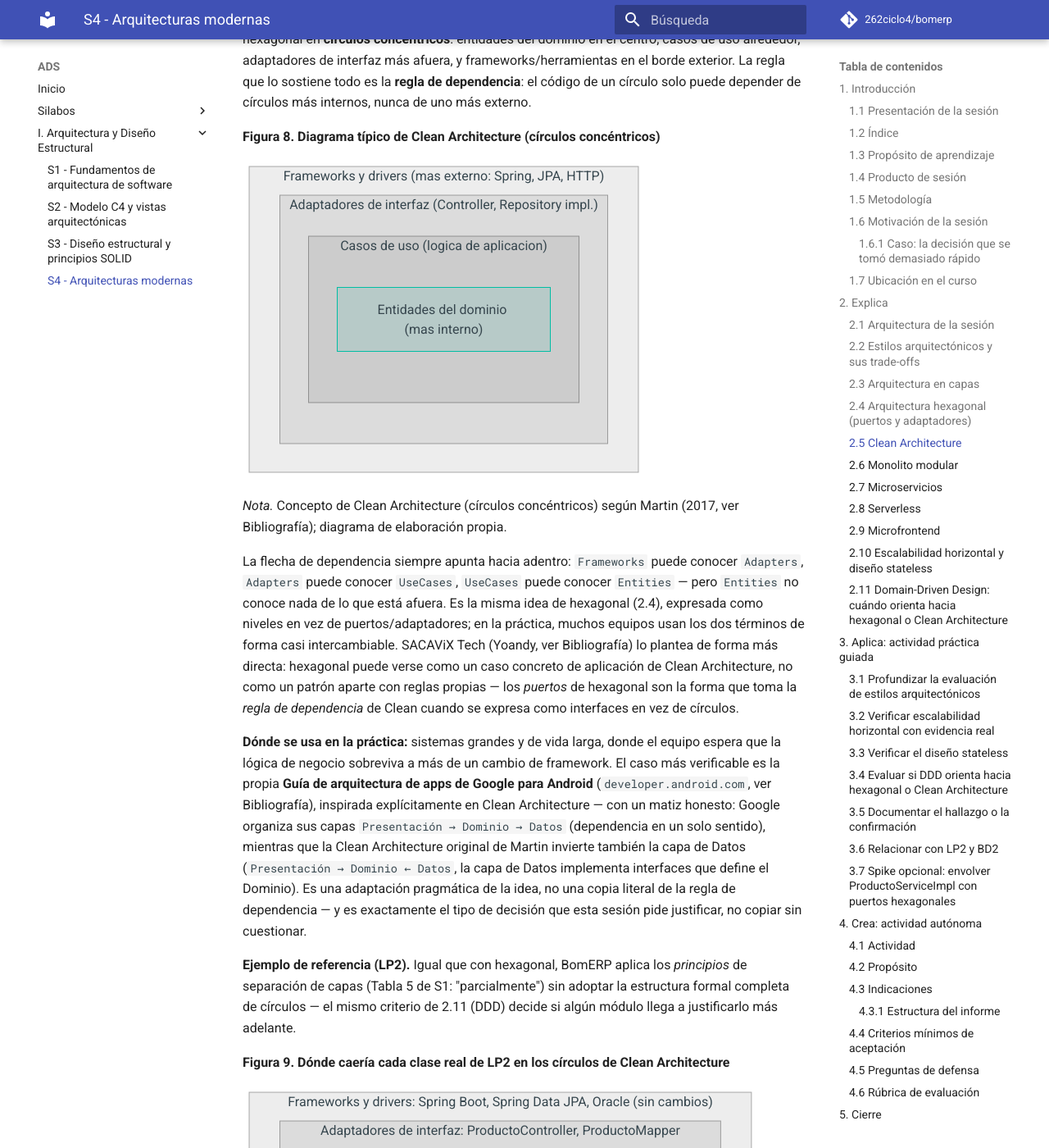
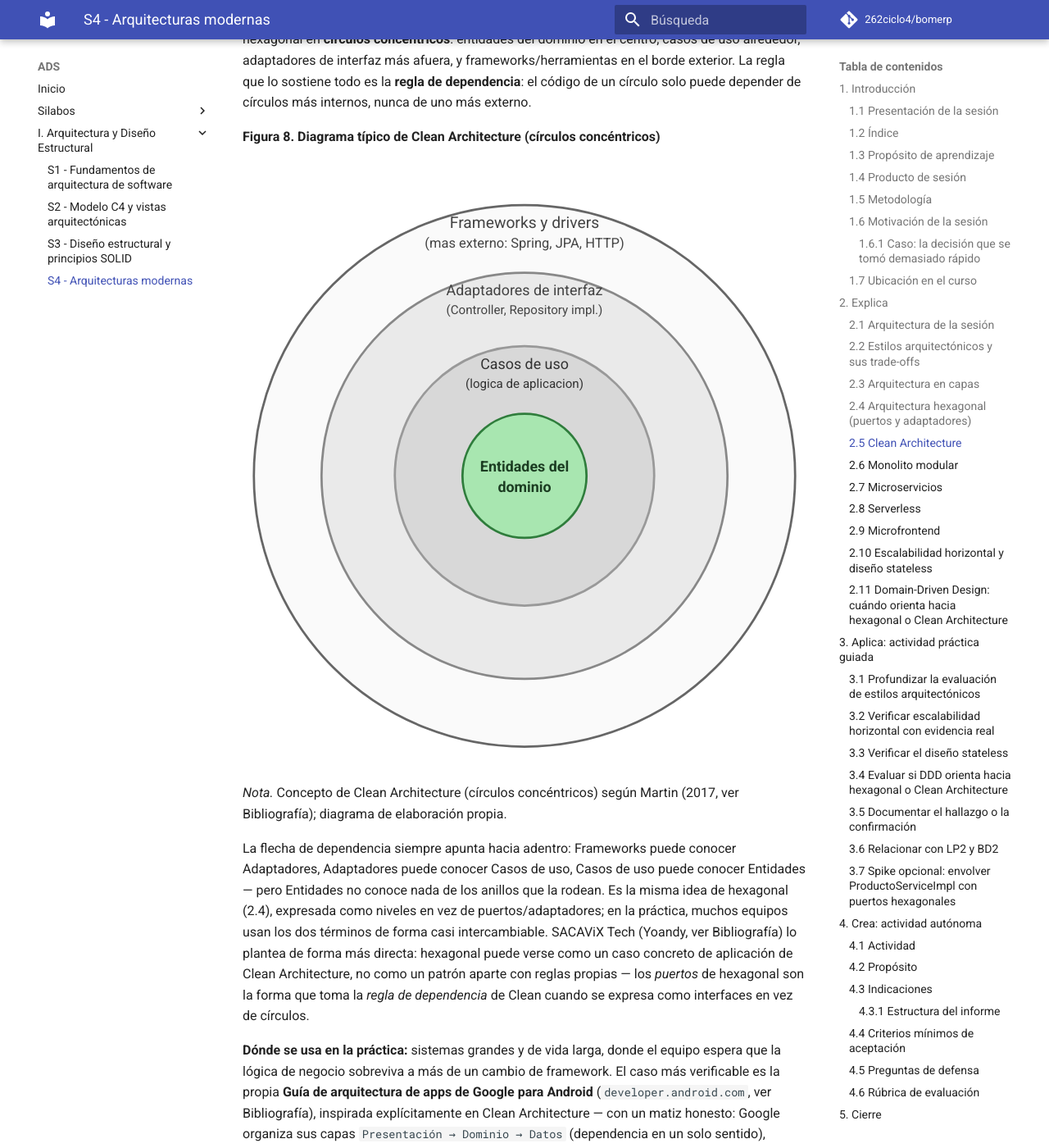
Before and after one commit to 262ciclo4/bomerp, an MkDocs documentation site: the page built from docs/ads/sesiones/S04_Arquitecturas_Modernas.md, in a window 1280 px wide and 1400 px high, scrolled down 12661 px. Shown: the whole window at 82% size. Built offline with MkDocs 1.6.1 and Material for MkDocs 9.7.7, drawn with Linux system fonts in a browser that asks for light colours; comment, search, counter and statistics services are not loaded.

Commit message:
Sesion 4

````diff
--- a/docs/ads/sesiones/S04_Arquitecturas_Modernas.md
+++ b/docs/ads/sesiones/S04_Arquitecturas_Modernas.md
@@ -301,20 +301,24 @@ Martin (2017, ver Bibliografía) abre el libro que le da nombre a este estilo co
 
 **Figura 8. Diagrama típico de Clean Architecture (círculos concéntricos)**
 
-```mermaid
-flowchart TB
-    subgraph Frameworks["Frameworks y drivers (mas externo: Spring, JPA, HTTP)"]
-        subgraph Adapters["Adaptadores de interfaz (Controller, Repository impl.)"]
-            subgraph UseCases["Casos de uso (logica de aplicacion)"]
-                Entities["Entidades del dominio (mas interno)"]
-            end
-        end
-    end
-```
+<svg viewBox="0 0 500 540" xmlns="http://www.w3.org/2000/svg" style="max-width:100%;height:auto;display:block;margin:0 auto;font-family:inherit;">
+<circle cx="250" cy="280" r="240" fill="#fafafa" stroke="#666" stroke-width="2"/>
+<circle cx="250" cy="280" r="180" fill="#eaeaea" stroke="#888" stroke-width="2"/>
+<circle cx="250" cy="280" r="115" fill="#d8d8d8" stroke="#999" stroke-width="2"/>
+<circle cx="250" cy="280" r="55" fill="#a8e6b0" stroke="#2f7d3c" stroke-width="2"/>
+<text x="250" y="60" text-anchor="middle" font-size="14" fill="#444">Frameworks y drivers</text>
+<text x="250" y="78" text-anchor="middle" font-size="12" fill="#444">(mas externo: Spring, JPA, HTTP)</text>
+<text x="250" y="120" text-anchor="middle" font-size="13" fill="#444">Adaptadores de interfaz</text>
+<text x="250" y="137" text-anchor="middle" font-size="11" fill="#444">(Controller, Repository impl.)</text>
+<text x="250" y="185" text-anchor="middle" font-size="13" fill="#333">Casos de uso</text>
+<text x="250" y="202" text-anchor="middle" font-size="11" fill="#333">(logica de aplicacion)</text>
+<text x="250" y="276" text-anchor="middle" font-size="13" font-weight="bold" fill="#1c3d22">Entidades del</text>
+<text x="250" y="294" text-anchor="middle" font-size="13" font-weight="bold" fill="#1c3d22">dominio</text>
+</svg>
 
 *Nota.* Concepto de Clean Architecture (círculos concéntricos) según Martin (2017, ver Bibliografía); diagrama de elaboración propia.
 
-La flecha de dependencia siempre apunta hacia adentro: `Frameworks` puede conocer `Adapters`, `Adapters` puede conocer `UseCases`, `UseCases` puede conocer `Entities` — pero `Entities` no conoce nada de lo que está afuera. Es la misma idea de hexagonal (2.4), expresada como niveles en vez de puertos/adaptadores; en la práctica, muchos equipos usan los dos términos de forma casi intercambiable. SACAViX Tech (Yoandy, ver Bibliografía) lo plantea de forma más directa: hexagonal puede verse como un caso concreto de aplicación de Clean Architecture, no como un patrón aparte con reglas propias — los *puertos* de hexagonal son la forma que toma la *regla de dependencia* de Clean cuando se expresa como interfaces en vez de círculos.
+La flecha de dependencia siempre apunta hacia adentro: Frameworks puede conocer Adaptadores, Adaptadores puede conocer Casos de uso, Casos de uso puede conocer Entidades — pero Entidades no conoce nada de los anillos que la rodean. Es la misma idea de hexagonal (2.4), expresada como niveles en vez de puertos/adaptadores; en la práctica, muchos equipos usan los dos términos de forma casi intercambiable. SACAViX Tech (Yoandy, ver Bibliografía) lo plantea de forma más directa: hexagonal puede verse como un caso concreto de aplicación de Clean Architecture, no como un patrón aparte con reglas propias — los *puertos* de hexagonal son la forma que toma la *regla de dependencia* de Clean cuando se expresa como interfaces en vez de círculos.
 
 **Dónde se usa en la práctica:** sistemas grandes y de vida larga, donde el equipo espera que la lógica de negocio sobreviva a más de un cambio de framework. El caso más verificable es la propia **Guía de arquitectura de apps de Google para Android** (`developer.android.com`, ver Bibliografía), inspirada explícitamente en Clean Architecture — con un matiz honesto: Google organiza sus capas `Presentación → Dominio → Datos` (dependencia en un solo sentido), mientras que la Clean Architecture original de Martin invierte también la capa de Datos (`Presentación → Dominio ← Datos`, la capa de Datos implementa interfaces que define el Dominio). Es una adaptación pragmática de la idea, no una copia literal de la regla de dependencia — y es exactamente el tipo de decisión que esta sesión pide justificar, no copiar sin cuestionar.
 
````
